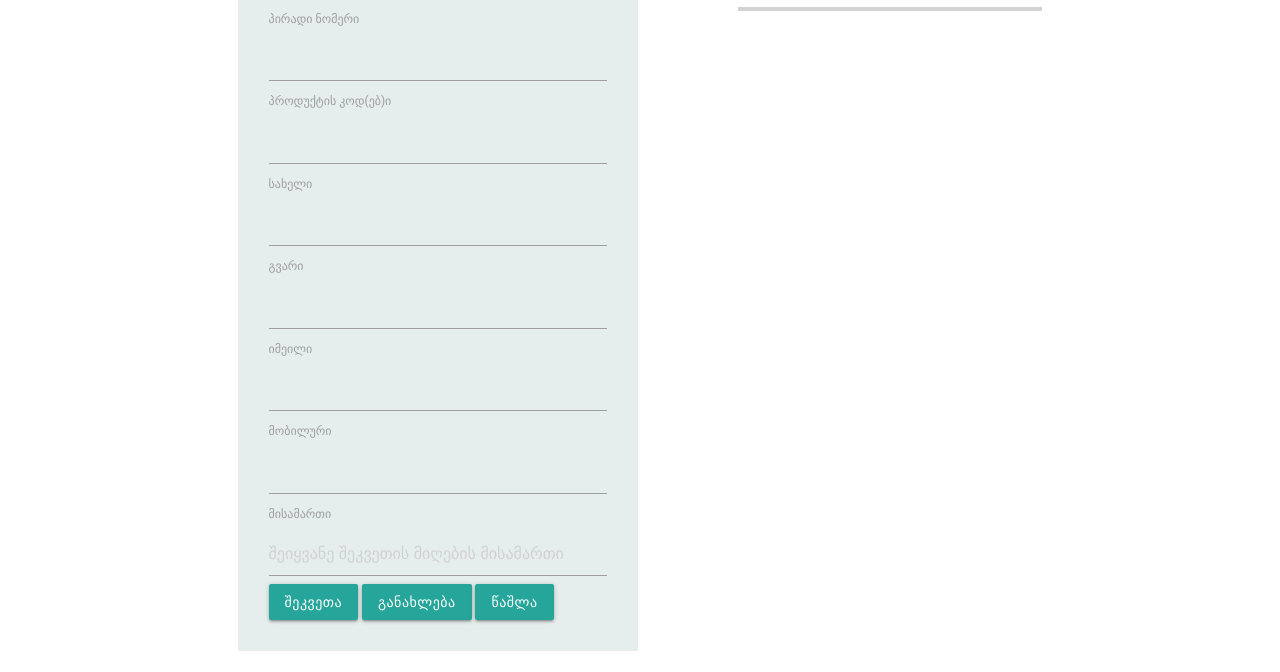
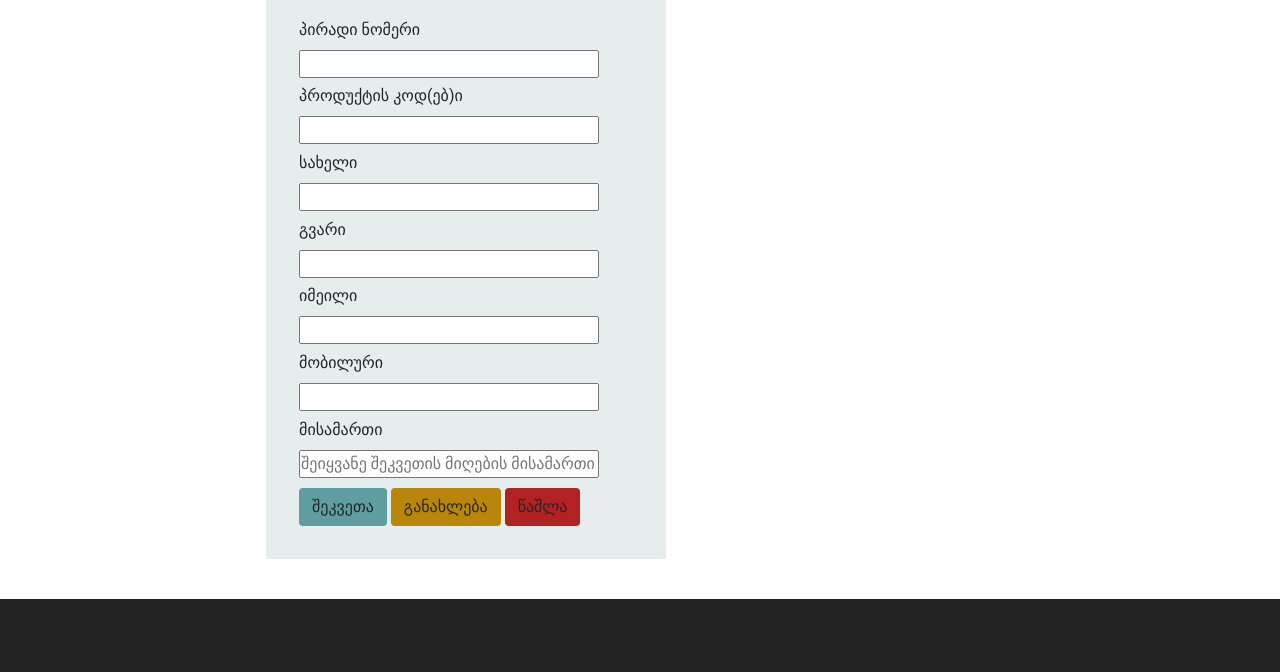
Before and after one commit to levan-dolidze/skateshop.ge, a plain HTML site: page cart.html in a window 1280 px wide. Shown: the part 162-834 px from the top of the page. Drawn offline with nearby package versions, Linux system fonts and the light colour scheme; no server answers.

Commit message:
cart buttons and form update

```diff
--- a/cart.html
+++ b/cart.html
@@ -12,7 +12,7 @@
    <link rel="stylesheet" href="purchase.css">
    <link rel="stylesheet" href="ident.css">
    <link rel="stylesheet" href="data1.css">
-   <link rel="stylesheet" href="https://cdnjs.cloudflare.com/ajax/libs/materialize/1.0.0/css/materialize.min.css">
+   <!-- <link rel="stylesheet" href="https://cdnjs.cloudflare.com/ajax/libs/materialize/1.0.0/css/materialize.min.css"> -->
    <script src="https://www.gstatic.com/firebasejs/7.17.2/firebase.js"></script>
 
     <title>cart</title>
@@ -85,26 +85,42 @@
 
 <div class="parent" class="col-lg-6">
   <div class="child"  >
+
+  <main>
     <p>შეავსე შეკვეთის ფორმა</p>
-  <main>
+    <form >
 
-    <form >
+      <div class="formgroup">
 
     <label for="userId">პირადი ნომერი</label>
     <input type="text" name="userId" id="userId" required>
+  </div>
+  <div class="formgroup">
     <label for="productCode">პროდუქტის კოდ(ებ)ი</label>
     <input type="text" name="userId" id="productCode" required>
+  </div>
+
+  <div class="formgroup">
     <label for="userName">სახელი</label>
     <input type="text" name="userName " id="userName" required>
+  </div>
+  <div class="formgroup">
     <label for="userLastName ">გვარი</label>
     <input type="text" name="userLastName" id="userLastName"required>
+  </div>
+  <div class="formgroup">
     <label for="userEmail">იმეილი</label>
     <input type="email" name="userEmail" id="userEmail"required>
+  </div>
+  <div class="formgroup">
     <label for="userMob">მობილური</label>
     <input type="text" name="userMob" id="userMob"required>
+  </div>
+  <div class="formgroup">
     <label for="userAddress" >მისამართი</label>
     <input type="text" name="userAddress" id="userAddress" placeholder="შეიყვანე შეკვეთის მიღების მისამართი"required>
 
+  </div>
 
     <button id='addBtn' class="btn waves-effect waves-light">შეკვეთა</button>
     <button id='upDataBtn' class="btn waves-effect waves-light">განახლება</button>
@@ -310,7 +326,7 @@
 
 <script src="data1.js"></script>
 <script src='main.js'></script>
-<script src="https://unpkg.com/ionicons@5.1.2/dist/ionicons.js"></script>
+<!-- <script src="https://unpkg.com/ionicons@5.1.2/dist/ionicons.js"></script>  -->
 <script src="index.js"></script>
 <!-- <script src="purchase.js"></script> -->
 
--- a/data1.css
+++ b/data1.css
@@ -19,6 +19,26 @@ form{
     background-color: rgb(229, 238, 236);
 
 }
-button{
-    margin-top: 1rem;
+
+#addBtn{
+background-color: cadetblue;
+margin-top: 10px;
 }
+#upDataBtn{
+    margin-top: 10px;
+    background-color: darkgoldenrod;
+}
+#removeBtn{
+    margin-top: 10px;
+    background-color: firebrick;
+}
+.formgroup
+{
+    margin-top: 2%;
+    width: 200px;
+
+}
+#userId,#productCode,#userName,#userLastName,#userEmail,#userMob,#userAddress{
+    width: 300px;
+
+}
--- a/purchase.css
+++ b/purchase.css
@@ -55,3 +55,6 @@ body
 {
     text-transform: capitalize;
 }
+
+
+/* new */
```
